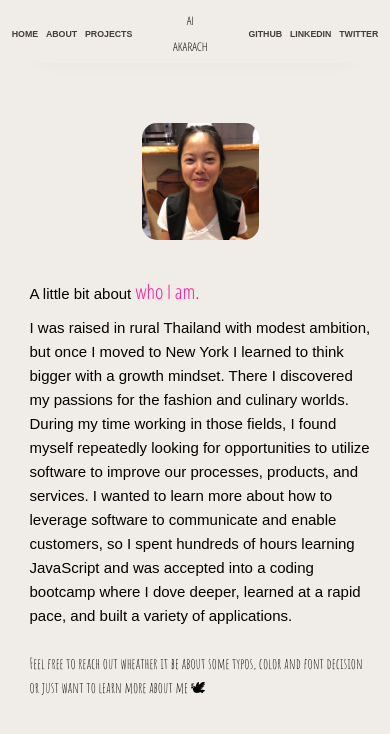
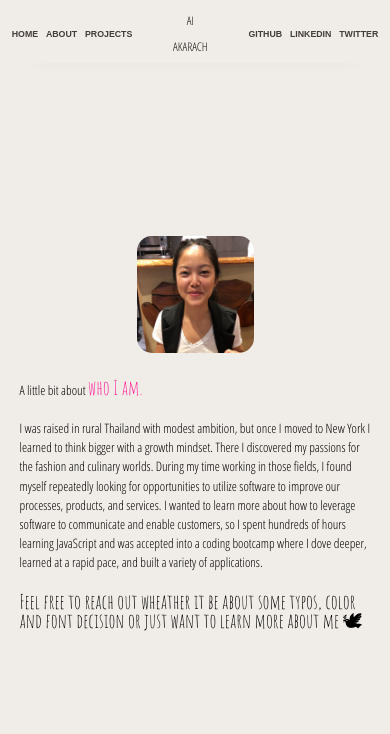
Before and after one commit to aka-ai/portfolio, a React (Create React App) app: page /about in a window 390 px wide. Shown: the top 734 px of the page. Built offline with nearby package versions, Linux system fonts and the light colour scheme; a web font is replaced by a local one.

Commit message:
styled about for mobile vertically and landscape

```diff
--- a/src/Components/About.js
+++ b/src/Components/About.js
@@ -13,14 +13,20 @@ class About extends Component {
 
     return (
       <div className="about">
-        <img className="profile-pic" src={Constants.profilePic} alt="profile-pic" />
+        <div className="profile-pic-container">
+          <img className="profile-pic" src={Constants.profilePic} alt="profile-pic" />
+        </div>
         <div className="about-content">
-          <p style={{ marginTop: "20px" }}>
+          <p>
             <span>A little bit about </span >
-            <span style={{ fontFamily: "Open Sans Condensed, sans- serif", fontSize: "20px", color: "deeppink" }}>who I am.</span></p>
-          <p style={{ marginTop: "10px"}}>{Constants.aboutMe}</p>
+            <span className="who-i-am">who I am.</span>
+          </p>
           <br></br>
-          <p className="about-last">Feel free to reach out wheather it be about some typos, color and font decision or just want to learn more about me 🕊</p>
+          <p>{Constants.aboutMe}</p>
+          <br></br>
+          <p className="about-last">
+            Feel free to reach out wheather it be about some typos, color and font decision or just want to learn more about me 🕊
+            </p>
         </div>
       </div>
     )
--- a/src/Index.css
+++ b/src/Index.css
@@ -129,6 +129,7 @@ h2 {
   margin-top: 1vh;
   margin-left: 2%;
   margin-right: 2%;
+  height: 6vh;
 }
 a {
   text-decoration: none;
@@ -156,25 +157,36 @@ a:hover {
 .about {
   display: flex;
   flex-direction: column;
-  font-family: 'Nunito', sans-serif;
-  font-size: 15px;
-  line-height: 1.5rem;
-  margin-top: 60px;
-  margin-left: 10px;
+  justify-content: center;
+  align-items: center;
+  font-family: 'Open Sans Condensed', sans- serif;
+  font-size: 13px;
+  line-height: 1.2rem;
+  height: 90vh;
 }
 .profile-pic {
   width: 30vw;
   border-radius: 15px;
+}
+.profile-pic-container {
   align-self: center;
 }
 .about-content {
   margin: 5vw;
+}
+.who-i-am {
+  /* font-family: 'Open Sans Condensed', sans- serif; */
+  font-family: 'Amatic SC', cursive;
+  font-size: 20px;
+  color: deeppink;
 }
 .peace-sign {
   width: 8%;
 }
 .about-last {
   font-family: 'Amatic SC', cursive;
+  font-weight: 500;
+  font-size: 20px;
 }
 
 /* landscape screen */
@@ -193,6 +205,11 @@ a:hover {
   }
   .things-i-enjoy {
     margin-top: 0px;
+  }
+  .about {
+    flex-direction: row;
+    margin: 2vh;
+    /* height: 80vh; */
   }
 }
 /* Small devices (portrait tablets and large phones, 600px and up) */
```
